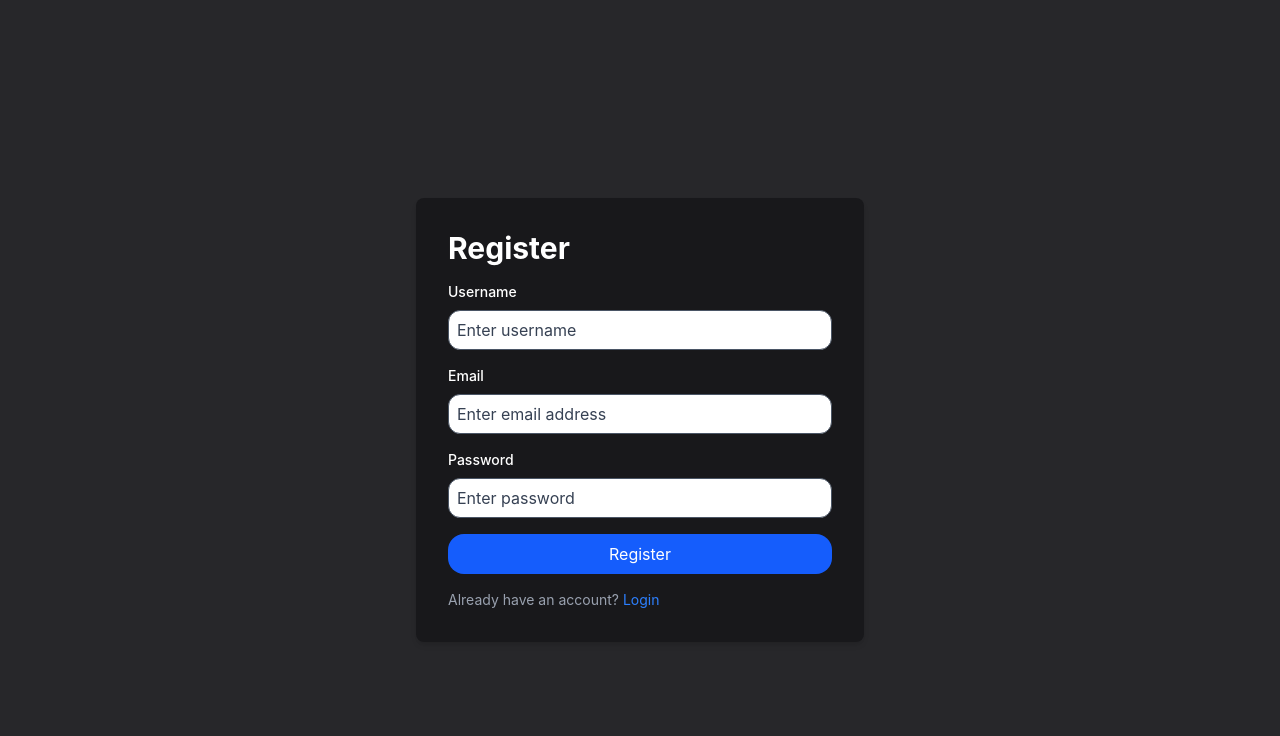
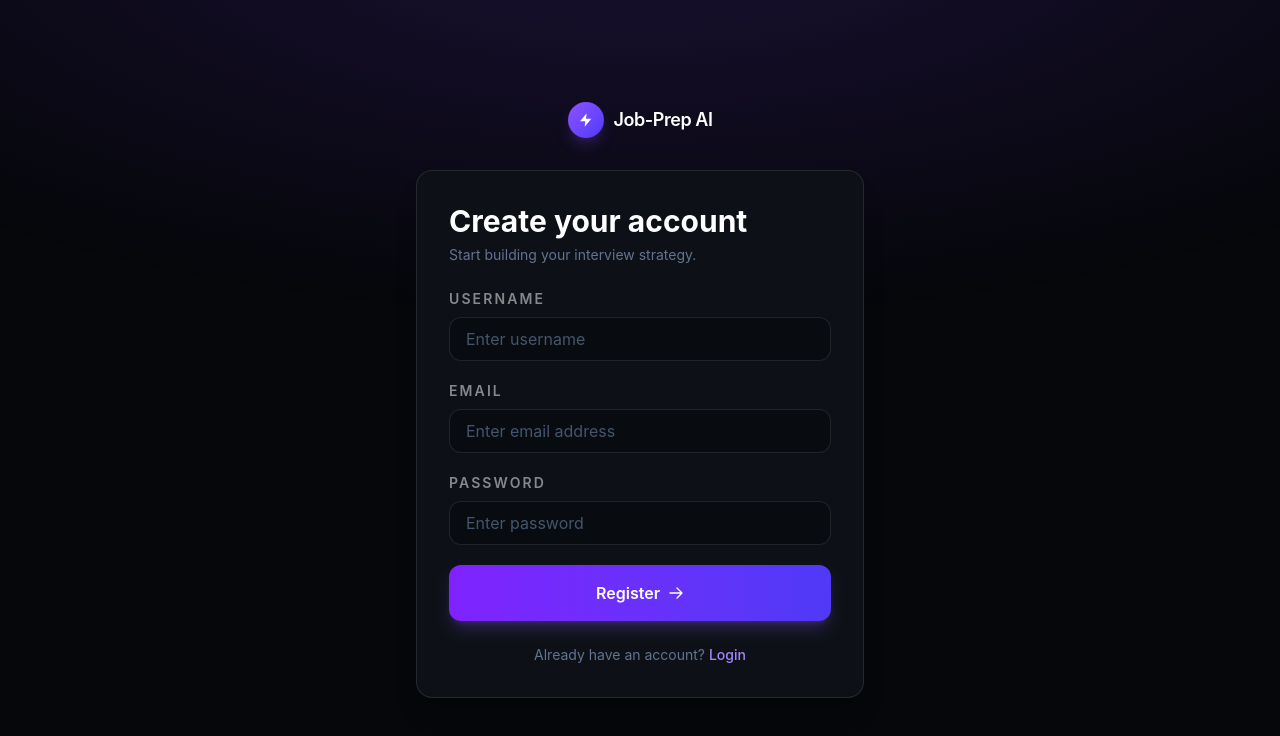
Before and after one commit to Mannan-Maheshwari/JobPrep-AI, a React app in the folder Frontend/: page /register in a window 1280 px wide. Shown: the top 736 px of the page. Built offline with nearby package versions, Linux system fonts and the light colour scheme; no server answers; the HTML template or start-up script is replaced by a standard one.

Commit message:
feat: redesign Register component UI; enhance loading state and form styling for improved user experience

```diff
--- a/Frontend/src/features/Auth/pages/Register.jsx
+++ b/Frontend/src/features/Auth/pages/Register.jsx
@@ -29,22 +29,50 @@ const Register = () => {
 
     if (loading) {
         return (
-            <main>
-                <h1>Loading....</h1>
+            <main className="flex h-screen items-center justify-center bg-[#05070a] text-white">
+                <p className="text-lg font-semibold">Creating your account...</p>
             </main>
         );
     }
 
   return (
-    <main className="screen bg-zinc-800 text-white flex items-center justify-center min-h-screen">
-        <div className="w-full max-w-md mt-10 p-8 space-y-4 bg-zinc-900 rounded-lg shadow-md">
-            <h1 className="text-3xl font-bold ">
-                Register
+    <div className="min-h-screen bg-[#05070a] text-white selection:bg-violet-500/30">
+      {/* subtle radial glow — matches Home */}
+      <div
+        aria-hidden
+        className="pointer-events-none fixed inset-0 bg-[radial-gradient(ellipse_80%_50%_at_50%_-10%,rgba(124,58,237,0.18),transparent)]"
+      />
+
+      <main className="relative z-10 flex min-h-screen items-center justify-center px-4 py-10">
+        <div className="w-full max-w-md">
+          {/* Logo lockup — matches Home header */}
+          <div className="mb-8 flex items-center justify-center gap-2.5">
+            <span className="flex h-9 w-9 items-center justify-center rounded-full bg-gradient-to-br from-violet-500 to-indigo-600 shadow-lg shadow-violet-500/20">
+              <svg
+                className="h-4 w-4 text-white"
+                fill="currentColor"
+                viewBox="0 0 24 24"
+                aria-hidden
+              >
+                <path d="M13 2L3 14h8l-1 8 10-12h-8l1-8z" />
+              </svg>
+            </span>
+            <span className="text-base font-semibold tracking-tight sm:text-lg">
+              Job-Prep AI
+            </span>
+          </div>
+
+          <div className="rounded-2xl border border-white/10 bg-[#0d1117] p-6 shadow-xl shadow-black/20 sm:p-8">
+            <h1 className="text-2xl font-bold sm:text-3xl">
+                Create your account
             </h1>
+            <p className="mt-1.5 text-sm text-slate-500">
+                Start building your interview strategy.
+            </p>
 
-            <form onSubmit={handleSubmit} className="space-y-4">
-                <div className="mb-4">
-                    <label htmlFor="Username" className="block text-sm font-medium text-white">
+            <form onSubmit={handleSubmit} className="mt-6 space-y-5">
+                <div>
+                    <label htmlFor="Username" className="mb-2 block text-[12px] font-semibold uppercase tracking-[0.15em] text-white/50 sm:text-sm">
                         Username
                     </label>
                     <input
@@ -54,11 +82,11 @@ const Register = () => {
                         id="Username"
                         name="Username"
                         placeholder="Enter username"
-                        className="bg-white p-2 text-black placeholder:text-gray-700 mt-2 rounded-xl border border-gray-600 h-10 w-full focus:ring-blue-500 focus:border-blue-500"
+                        className="h-11 w-full rounded-xl border border-white/10 bg-[#080b10] px-4 text-sm leading-relaxed text-slate-200 placeholder:text-slate-600 focus:border-violet-500/50 focus:outline-none focus:ring-1 focus:ring-violet-500/30 sm:text-base"
                     />
                 </div>
-                <div className="mb-4">
-                    <label htmlFor="email" className="block text-sm font-medium text-white">
+                <div>
+                    <label htmlFor="email" className="mb-2 block text-[12px] font-semibold uppercase tracking-[0.15em] text-white/50 sm:text-sm">
                         Email
                     </label>
                     <input
@@ -68,11 +96,11 @@ const Register = () => {
                         id="email"
                         name="email"
                         placeholder="Enter email address"
-                        className="bg-white p-2 text-black placeholder:text-gray-700 mt-2 rounded-xl border border-gray-600 h-10 w-full focus:ring-blue-500 focus:border-blue-500"
+                        className="h-11 w-full rounded-xl border border-white/10 bg-[#080b10] px-4 text-sm leading-relaxed text-slate-200 placeholder:text-slate-600 focus:border-violet-500/50 focus:outline-none focus:ring-1 focus:ring-violet-500/30 sm:text-base"
                     />
                 </div>
-                <div className="mb-4">
-                    <label htmlFor="password" className="block text-sm font-medium text-white">
+                <div>
+                    <label htmlFor="password" className="mb-2 block text-[12px] font-semibold uppercase tracking-[0.15em] text-white/50 sm:text-sm">
                         Password
                     </label>
                     <input
@@ -82,7 +110,7 @@ const Register = () => {
                         id="password"
                         name="password"
                         placeholder="Enter password"
-                        className="bg-white text-black placeholder:text-gray-700 mt-2 rounded-xl border border-gray-600 h-10 w-full focus:ring-blue-500 focus:border-blue-500 p-2"
+                        className="h-11 w-full rounded-xl border border-white/10 bg-[#080b10] px-4 text-sm leading-relaxed text-slate-200 placeholder:text-slate-600 focus:border-violet-500/50 focus:outline-none focus:ring-1 focus:ring-violet-500/30 sm:text-base"
                     />
                 </div>
 
@@ -92,16 +120,35 @@ const Register = () => {
                     </p>
                 )}
 
-                <button type="submit" className="w-full bg-blue-600 text-white py-2 px-4 rounded-2xl hover:bg-blue-700 focus:outline-none focus:ring-2 focus:ring-blue-500 focus:ring-offset-1 transition-[scale_110] duration-300 ease-in-out ">
+                <button
+                    type="submit"
+                    className="group flex w-full items-center justify-center gap-2 rounded-xl bg-gradient-to-r from-violet-600 to-indigo-600 px-6 py-3.5 text-sm font-semibold text-white shadow-lg shadow-violet-500/25 transition-all hover:from-violet-500 hover:to-indigo-500 hover:shadow-violet-500/40 focus:outline-none focus:ring-2 focus:ring-violet-500 focus:ring-offset-2 focus:ring-offset-[#0d1117] sm:py-4 sm:text-base"
+                >
                     Register
+                    <svg
+                        className="h-4 w-4 transition-transform group-hover:translate-x-0.5"
+                        fill="none"
+                        stroke="currentColor"
+                        strokeWidth="2"
+                        viewBox="0 0 24 24"
+                        aria-hidden
+                    >
+                        <path
+                            strokeLinecap="round"
+                            strokeLinejoin="round"
+                            d="M13.5 4.5 21 12m0 0-7.5 7.5M21 12H3"
+                        />
+                    </svg>
                 </button>
             </form>
 
-            <p className="text-sm text-gray-400 mt-4">
-                Already have an account? <Link to="/login" className="text-blue-500 hover:underline">Login</Link>
+            <p className="mt-6 text-center text-sm text-slate-500">
+                Already have an account? <Link to="/login" className="font-medium text-violet-400 transition-colors hover:text-violet-300">Login</Link>
             </p>
+          </div>
         </div>
-    </main>
+      </main>
+    </div>
   )
 }
 
```
